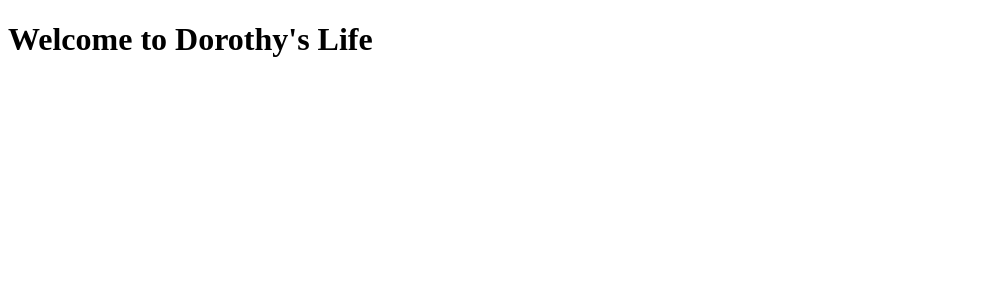
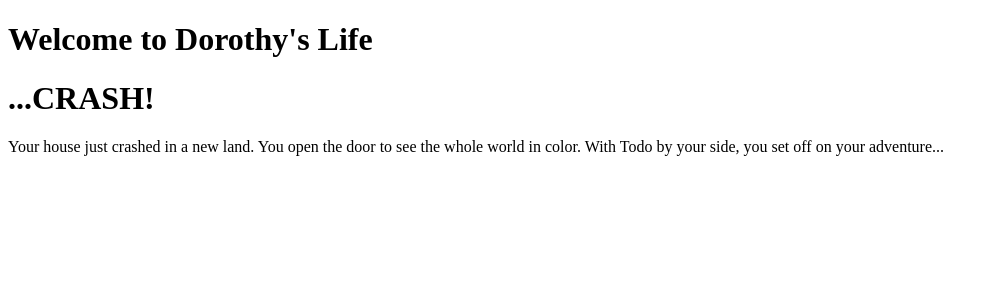
Before and after one commit to eliseylenore/rpg, an Angular app: page /start in a window 1280 px wide. Before the commit this address led to /. Shown: the top 300 px of the page, without its empty margins (0-998 px from the left). Built offline with nearby package versions, Linux system fonts and the light colour scheme.

Commit message:
Successfully navigate to start

```diff
--- a/src/app.routing.ts
+++ b/src/app.routing.ts
@@ -1,11 +1,16 @@
 import { ModuleWithProviders } from '@angular/core';
 import { Routes, RouterModule} from '@angular/router';
 import { WelcomeComponent } from './app/welcome/welcome.component';
+import { StartPageComponent } from './app/start-page/start-page.component';
 
 const appRoutes: Routes = [
   {
     path: '',
     component: WelcomeComponent
+  },
+  {
+    path: 'start',
+    component: StartPageComponent
   }
 ];
 
--- a/src/app/app.module.ts
+++ b/src/app/app.module.ts
@@ -6,11 +6,13 @@ import { HttpModule } from '@angular/http';
 import { AppComponent } from './app.component';
 import { WelcomeComponent } from './welcome/welcome.component';
 import { routing } from '../app.routing';
+import { StartPageComponent } from './start-page/start-page.component';
 
 @NgModule({
   declarations: [
     AppComponent,
-    WelcomeComponent
+    WelcomeComponent,
+    StartPageComponent
   ],
   imports: [
     BrowserModule,
--- /dev/null
+++ b/src/app/start-page/start-page.component.html
@@ -0,0 +1,5 @@
+<h1>...CRASH!</h1>
+
+<p>
+  Your house just crashed in a new land. You open the door to see the whole world in color. With Todo by your side, you set off on your adventure...
+</p>
--- /dev/null
+++ b/src/app/start-page/start-page.component.ts
@@ -0,0 +1,15 @@
+import { Component, OnInit } from '@angular/core';
+
+@Component({
+  selector: 'app-start-page',
+  templateUrl: './start-page.component.html',
+  styleUrls: ['./start-page.component.css']
+})
+export class StartPageComponent implements OnInit {
+
+  constructor() { }
+
+  ngOnInit() {
+  }
+
+}
--- a/src/app/welcome/welcome.component.html
+++ b/src/app/welcome/welcome.component.html
@@ -25,5 +25,5 @@
   <option value="yellow">Yellow</option>
   <option value="green">Green</option>
 </select>
-<button class="btn-lg"(click)="submitForm(newName.value, newCharacter.value, newColor.value); newName.value=''; newCharacter.value=''; newColor.value='';">Add</button>
+<button class="btn-lg"(click)="submitForm(newName.value, newCharacter.value, newColor.value); newName.value=''; newCharacter.value=''; newColor.value='';" routerLink="/start">Add</button>
 </div>
```
Also changed, not shown: src/app/start-page/start-page.component.css (added), 1 other file (tests, documents, lock files or other folders).
